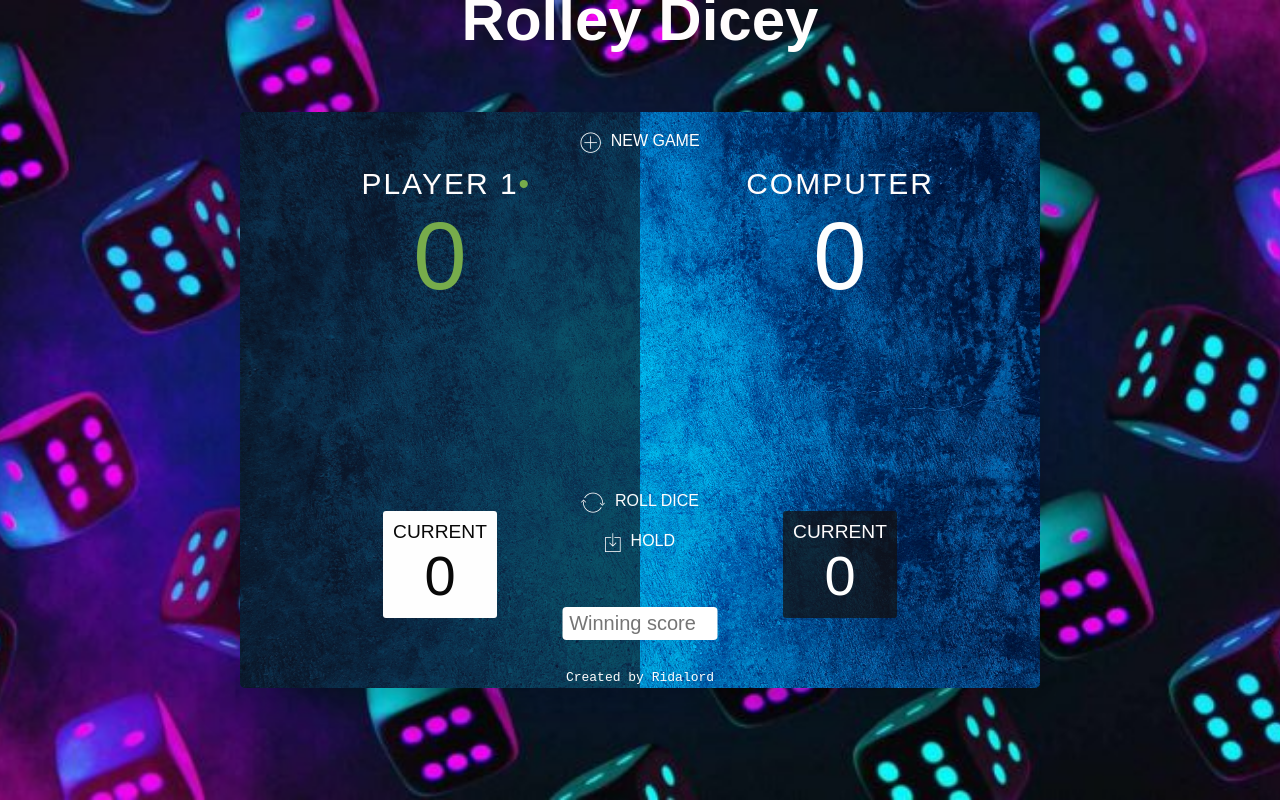
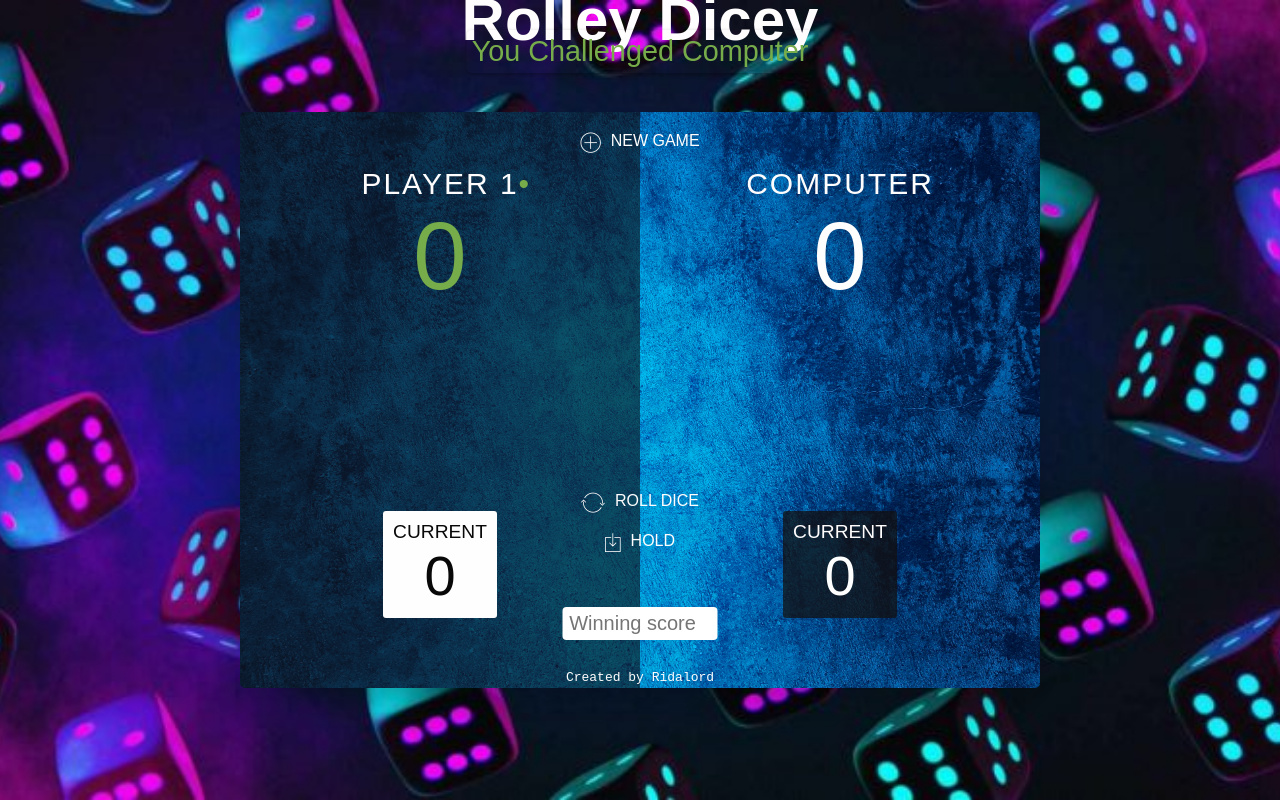
Before and after one commit to Ridalord/rolleyDicey, a plain HTML site: page index.html in a window 1280 px wide. Both pictures are taken after a click on the button "COMPUTER". Drawn offline with nearby package versions, Linux system fonts and the light colour scheme; a web font is replaced by a local one.

Commit message:
Pop up notification added

```diff
--- a/index.html
+++ b/index.html
@@ -69,7 +69,9 @@
                 </div>
             </div>
         </div>
-
+        <div id="signPopup" class="d-none">
+            <p id="popup-text"></p>
+        </div>
         <script src="js/app.js"></script>
         <!-- <script src="js/dummy.js"></script> -->
     </body>
--- a/js/app.js
+++ b/js/app.js
@@ -29,9 +29,10 @@ computerBtn.addEventListener("click", () => {
     instructions.style.display = 'none'
     wrapper.style.display = 'block'
     document.getElementById("name-1").textContent = "Computer"
-    if (computer) {
-        console.log("You Challenged Computer")
-    }
+
+    showPopup("You Challenged Computer", 4)
+
+    // showPopup("Player 1 Turn", 16)
 })
 
 document.querySelector(".btn-roll").addEventListener("click", function () {
@@ -119,7 +120,13 @@ function init() {
     document.querySelector(".player-0-panel").classList.add("active");
 };
 function nextPlayer() {
-    activePlayer === 0 ? activePlayer = 1 : activePlayer = 0;
+    if (activePlayer === 0) {
+        activePlayer = 1
+        showPopup('Player 2 Turn', 2)
+    } else {
+        activePlayer = 0;
+        showPopup('Player 1 Turn', 2)
+    }
     roundScore = 0;
     document.getElementById("current-0").textContent = "0";
     document.getElementById("current-1").textContent = "0";
@@ -128,7 +135,7 @@ function nextPlayer() {
     document.querySelector(".player-1-panel").classList.toggle('active');
 
     document.querySelector(".dice").style.display = "none";
-    console.log("invoked")
+    // console.log("invoked")
 };
 function computerPlay() {
     activePlayer = 1
@@ -180,3 +187,13 @@ function computerPlay() {
     }
     nextPlayer();
 }
+
+const popup = document.getElementById('signPopup');
+const popupText = document.getElementById('popup-text');
+function showPopup(message, t) {
+    popupText.innerText = message;
+    popup.classList.remove('d-none');
+    setTimeout(() => {
+        popup.classList.add('d-none');
+    }, t * 1000);
+}
--- a/style.css
+++ b/style.css
@@ -24,6 +24,10 @@ body {
     position: relative;
     height: 100vh;
     color: rgb(255, 253, 253);
+}
+
+.d-none {
+    display: none;
 }
 
 .gameName {
@@ -267,6 +271,36 @@ i {
     display: none;
 }
 
+#signPopup {
+    position: fixed;
+    top: 30px;
+    left: 50%;
+    transform: translateX(-50%);
+    background: none;
+    padding: 5px;
+    font-size: 1.5em;
+    text-align: center;
+    color: #77ac4b;
+    /* background-color: green; */
+    border-radius: 5px;
+    box-shadow: 0 2px 5px rgba(0, 0, 0, 0.3);
+    animation: popup-fade-in 0.5s ease-in-out;
+    z-index: 1000;
+    margin: auto;
+}
+
+@keyframes popup-fade-in {
+    0% {
+        opacity: 0;
+        transform: translateX(50%);
+    }
+
+    100% {
+        opacity: 1;
+        transform: translateX(0);
+    }
+}
+
 
 
 /*****************************************
```
